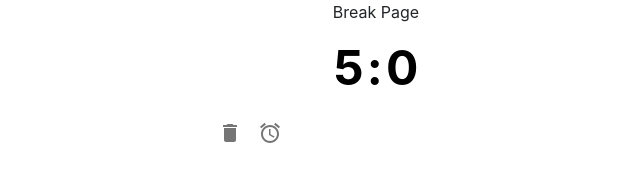
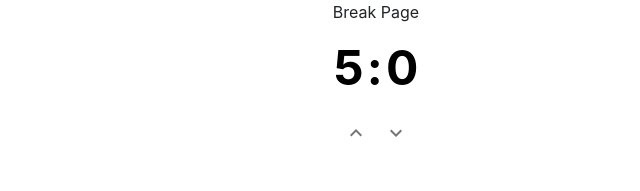
Before and after one commit to CodeOp-tech/fspt15-proj-team3, a React (Create React App) app in the folder my-react-app/: page /break in a window 1280 px wide. Shown: the top 191 px of the page, without its empty margins (264-904 px from the left). Built offline with nearby package versions, Linux system fonts and the light colour scheme.

Commit message:
added new MI buttons

```diff
--- a/my-react-app/src/Components/CountdownTimer.js
+++ b/my-react-app/src/Components/CountdownTimer.js
@@ -4,8 +4,8 @@ import BreakEnd from './BreakEnd';
 import DateTimeDisplay from './DateTimeDisplay';
 import "./CountDownTimer.css";
 import IconButton from '@mui/material/IconButton';
-import DeleteIcon from '@mui/icons-material/Delete';
-import AlarmIcon from '@mui/icons-material/Alarm';
+import KeyboardArrowUpIcon from '@mui/icons-material/KeyboardArrowUp';
+import KeyboardArrowDownIcon from '@mui/icons-material/KeyboardArrowDown';
 //Parent component that conditionally renders ShowCounter or BreakEnd
 
 const ShowCounter = ({ minutes, seconds }) => {
@@ -64,24 +64,25 @@ const decreaseMin = () => {
 
 
      <IconButton aria-label="delete">
-      <DeleteIcon
+      <KeyboardArrowUpIcon
       value={targetMin}
       onClick={increaseMin}/>
       </IconButton>
 
       <IconButton aria-label="delete">
-      <AlarmIcon
+      <KeyboardArrowDownIcon
       value={targetMin}
       onClick={decreaseMin}/>
       </IconButton>
 
+{/*
         <input
         type="number"
-        //value={targetMin}
+        value={targetMin}
         className='timer-increment'
         onChange={handleChangeMin}>
         </input>
-
+*/}
 
       <div className='timer-button-box'>
       <button
--- a/my-react-app/src/Hooks/useCountDown.js
+++ b/my-react-app/src/Hooks/useCountDown.js
@@ -5,7 +5,6 @@ import { useEffect, useState } from 'react';
 const useCountdown = (targetTime, start, targetMin, setStart) => {
 
 //Target time
-
 const countDownTime = new Date(targetTime).getTime();
   console.log(countDownTime)
 
```
